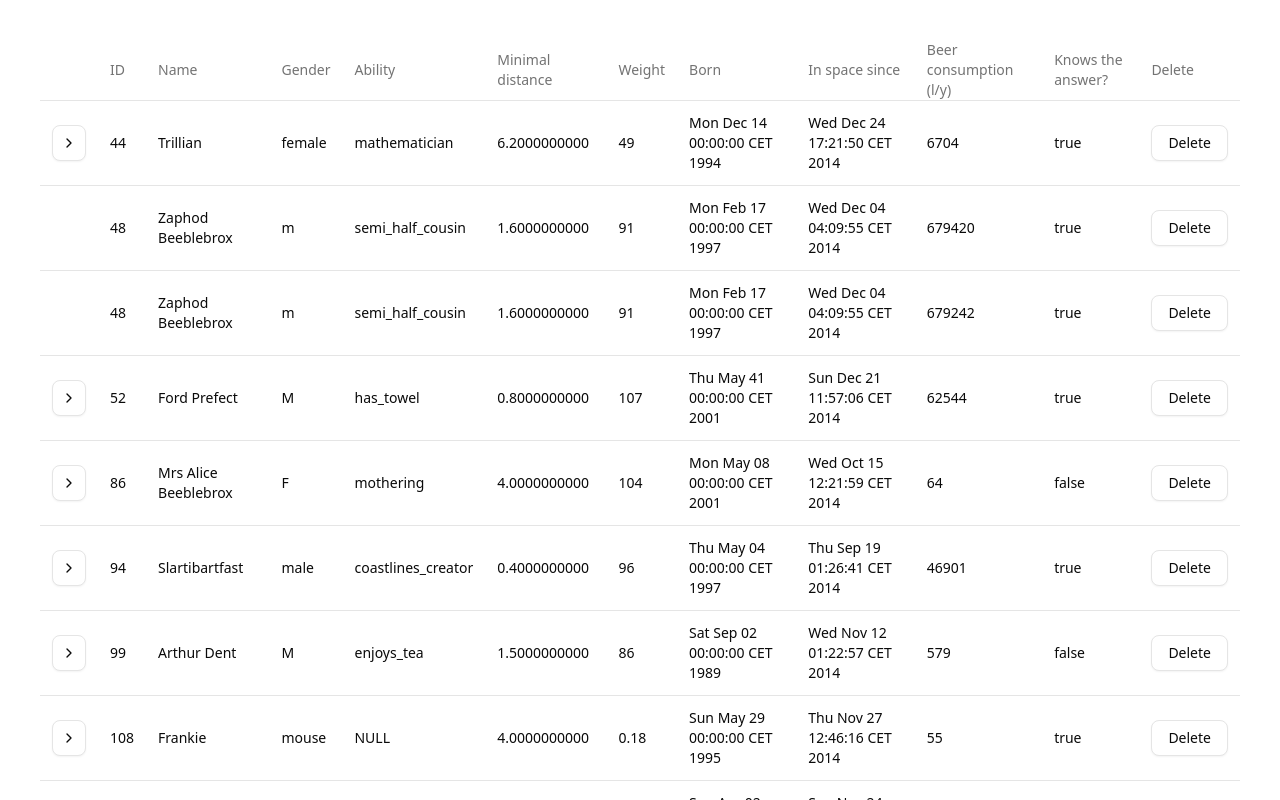
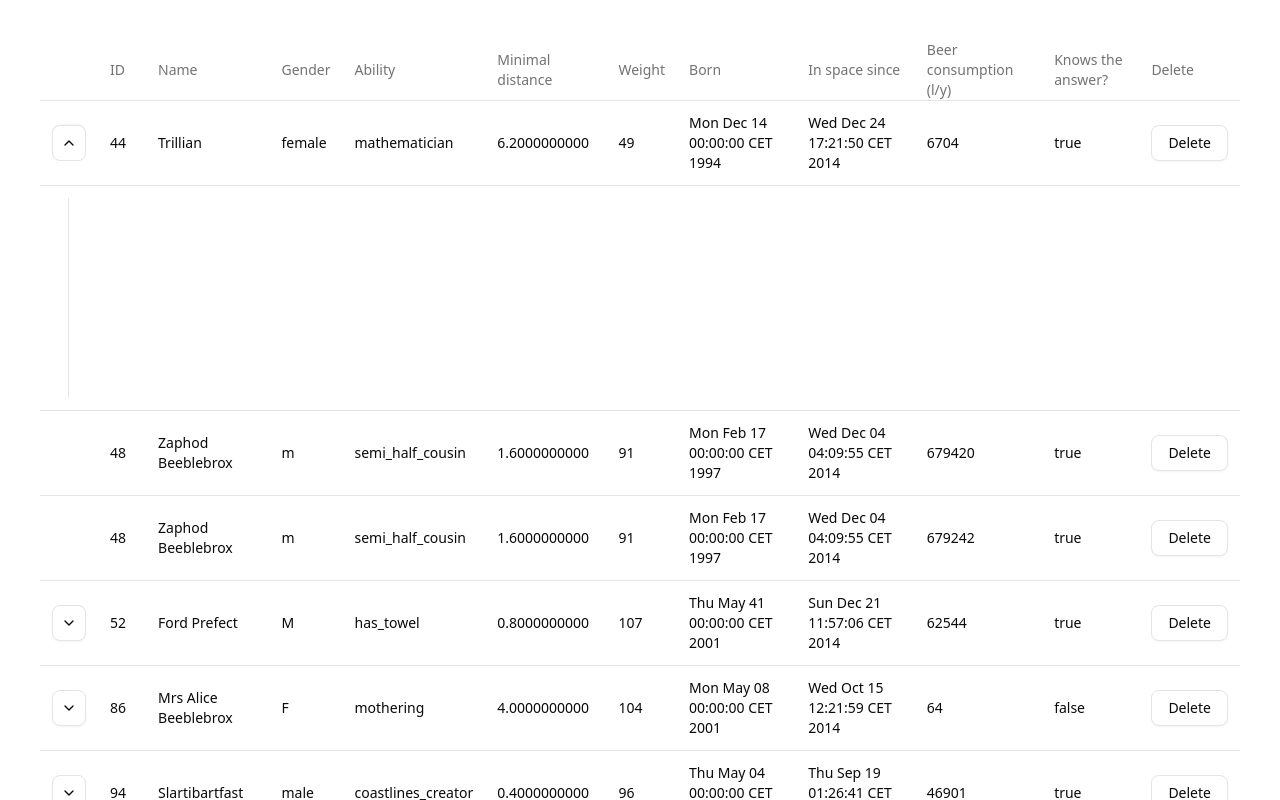
Before and after one commit to tuanvu-hq/assignment-9cd8b3a8, a React (Vite) app: page / in a window 1280 px wide. Both pictures are taken after a click on the button 69 px from the left and 143 px from the top of the page. Shown: the top 800 px of the page. Built offline with nearby package versions, Linux system fonts and the light colour scheme.

Commit message:
feat(table): add expandable row
- add expandable row
- re-name files

```diff
--- a/src/App.tsx
+++ b/src/App.tsx
@@ -1,7 +1,7 @@
 import { useAtomValue } from "jotai";
 import { useEffect, useRef } from "react";
-import { TableBody } from "./components/table/table-body";
-import { TableHeader } from "./components/table/table-header";
+import { PersonTableBody } from "./components/person-table/person-table-body";
+import { PersonTableHeader } from "./components/person-table/person-table-header";
 import { Table } from "./components/ui/table";
 import { usePersonStore } from "./stores/person-store";
 import { fetchData$ } from "./utils/fetch-data";
@@ -41,8 +41,8 @@ export const App = () => {
   return (
     <div className="p-10">
       <Table>
-        <TableHeader />
-        <TableBody />
+        <PersonTableHeader />
+        <PersonTableBody />
       </Table>
     </div>
   );
--- /dev/null
+++ b/src/components/person-table/person-table-body.tsx
@@ -0,0 +1,22 @@
+import { usePersonStore } from "@/stores/person-store";
+import { generateUUID } from "@/utils/generate-uuid";
+import { useAtomValue } from "jotai";
+import { TableBody } from "../ui/table";
+import { PersonTableRow } from "./person-table-row";
+
+export const PersonTableBody = () => {
+  const stores = {
+    person: usePersonStore(),
+  };
+  const atoms = {
+    list: useAtomValue(stores.person.atom.list),
+  };
+
+  return (
+    <TableBody>
+      {atoms.list.map((person) => (
+        <PersonTableRow key={generateUUID("1")} person={person} />
+      ))}
+    </TableBody>
+  );
+};
--- a/src/components/table/table-header.tsx
+++ b/src/components/person-table/person-table-header.tsx
@@ -1,13 +1,9 @@
 import { usePersonStore } from "@/stores/person-store";
 import { generateUUID } from "@/utils/generate-uuid";
 import { useAtomValue } from "jotai";
-import {
-  TableHead,
-  TableHeader as TableHeaderOrigin,
-  TableRow,
-} from "../../components/ui/table";
+import { TableHead, TableHeader, TableRow } from "../ui/table";
 
-export const TableHeader = () => {
+export const PersonTableHeader = () => {
   const stores = {
     person: usePersonStore(),
   };
@@ -16,7 +12,7 @@ export const TableHeader = () => {
   };
 
   return (
-    <TableHeaderOrigin>
+    <TableHeader>
       <TableRow className="hover:bg-transparent">
         {["#1", ...Object.keys(atoms.list[0].data), "Delete"].map((item) => {
           if (item === "#1") {
@@ -26,6 +22,6 @@ export const TableHeader = () => {
           return <TableHead key={generateUUID("1")}>{item}</TableHead>;
         })}
       </TableRow>
-    </TableHeaderOrigin>
+    </TableHeader>
   );
 };
--- /dev/null
+++ b/src/components/person-table/person-table-row.tsx
@@ -0,0 +1,90 @@
+import { cn } from "@/lib/utils";
+import type { Person } from "@/types/person/person";
+import { generateUUID } from "@/utils/generate-uuid";
+import { ChevronDown } from "lucide-react";
+import { useState, type Dispatch, type SetStateAction } from "react";
+import { Button } from "../ui/button";
+import { TableCell, TableRow } from "../ui/table";
+
+type Props = {
+  person: Person;
+};
+
+export const PersonTableRow = ({ person }: Props) => {
+  const [isExpanded, setIsExpanded] = useState(false);
+
+  return (
+    <>
+      <TableRow key={generateUUID("1")}>
+        {["#1", ...Object.values(person.data), "#2"].map((subItem) => {
+          if (subItem === "#1") {
+            return DisplaySubItemOne({ person, isExpanded, setIsExpanded });
+          }
+
+          if (subItem === "#2") {
+            return DisplaySubItemTwo();
+          }
+
+          return <TableCell key={generateUUID("1")}>{subItem}</TableCell>;
+        })}
+      </TableRow>
+      {person.children.type === "1" && isExpanded && (
+        <TableRow className="hover:bg-transparent">
+          <TableCell>
+            <div className="flex pl-4">
+              <div className="bg-border h-50 w-px"></div>
+            </div>
+          </TableCell>
+        </TableRow>
+      )}
+    </>
+  );
+};
+
+const DisplaySubItemOne = ({
+  person,
+  isExpanded,
+  setIsExpanded,
+}: {
+  person: Person;
+  isExpanded: boolean;
+  setIsExpanded: Dispatch<SetStateAction<boolean>>;
+}) => {
+  if (person.children.type === "0") {
+    return (
+      <TableCell key={generateUUID("1")}>
+        <span></span>
+      </TableCell>
+    );
+  }
+
+  return (
+    <TableCell key={generateUUID("1")}>
+      <Button
+        className={cn(
+          "aspect-square w-5 cursor-pointer hover:border-blue-500 hover:text-blue-500",
+          {
+            "rotate-180": isExpanded,
+          },
+        )}
+        variant="outline"
+        onClick={() => setIsExpanded(!isExpanded)}
+      >
+        <ChevronDown />
+      </Button>
+    </TableCell>
+  );
+};
+
+const DisplaySubItemTwo = () => {
+  return (
+    <TableCell key={generateUUID("1")}>
+      <Button
+        className="hover:border-red-401 cursor-pointer hover:text-red-400"
+        variant="outline"
+      >
+        Delete
+      </Button>
+    </TableCell>
+  );
+};
--- a/src/components/table/table-body.tsx
+++ /dev/null
@@ -1,66 +0,0 @@
-import { usePersonStore } from "@/stores/person-store";
-import type { Person } from "@/types/person/person";
-import { useAtomValue } from "jotai";
-import { ChevronRight } from "lucide-react";
-import { Button } from "../../components/ui/button";
-import {
-  TableBody as TableBodyOrigin,
-  TableCell,
-  TableRow,
-} from "../../components/ui/table";
-import { generateUUID } from "../../utils/generate-uuid";
-
-export const TableBody = () => {
-  const stores = {
-    person: usePersonStore(),
-  };
-  const atoms = {
-    list: useAtomValue(stores.person.atom.list),
-  };
-
-  return (
-    <TableBodyOrigin>
-      {atoms.list.map((person) => (
-        <TableRow key={generateUUID("1")}>
-          {["#1", ...Object.values(person.data), "#2"].map((subItem) => {
-            if (subItem === "#1") {
-              return DisplaySubItemOne(person);
-            }
-
-            if (subItem === "#2") {
-              return DisplaySubItemTwo();
-            }
-
-            return <TableCell key={generateUUID("1")}>{subItem}</TableCell>;
-          })}
-        </TableRow>
-      ))}
-    </TableBodyOrigin>
-  );
-};
-
-const DisplaySubItemOne = (payload: Person) => {
-  const display = () => {
-    if (payload.children.type === "1") {
-      return (
-        <Button className="aspect-square w-4 cursor-pointer" variant="outline">
-          <ChevronRight />
-        </Button>
-      );
-    }
-
-    return <span></span>;
-  };
-
-  return <TableCell key={generateUUID("1")}>{display()}</TableCell>;
-};
-
-const DisplaySubItemTwo = () => {
-  return (
-    <TableCell key={generateUUID("1")}>
-      <Button className="cursor-pointer" variant="outline">
-        Delete
-      </Button>
-    </TableCell>
-  );
-};
```
